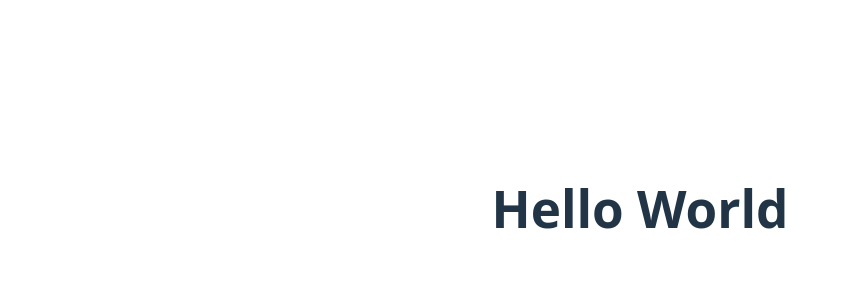
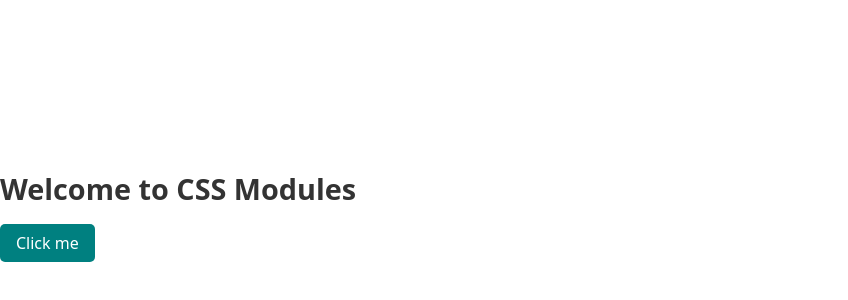
Before and after one commit to 73N37/react-routing, a React (Vite) app: page / in a window 1280 px wide. Shown: the part 192-492 px from the top of the page, without its empty margins (0-848 px from the left). Built offline with nearby package versions, Linux system fonts and the light colour scheme.

Commit message:
Implement CSS Modules for App component and add styling in App.module.css

```diff
--- a/src/App.jsx
+++ b/src/App.jsx
@@ -1,11 +1,10 @@
-import './App.css'
+import styles from './App.module.css';
 
-function App() {
+export default function App() {
   return (
-    <>
-      <h1>Hello World</h1>
-    </>
-  )
+    <div className={styles.container}>
+      <h1 className={styles.title}>Welcome to CSS Modules</h1>
+      <button className={styles.button}>Click me</button>
+    </div>
+  );
 }
-
-export default App
--- /dev/null
+++ b/src/App.module.css
@@ -0,0 +1,21 @@
+* App.module.css */
+.container {
+  padding: 2rem;
+  background-color: #f0f0f0;
+  text-align: center;
+  border-radius: 8px;
+}
+
+.title {
+  color: #333;
+  font-size: 1.8rem;
+}
+
+.button {
+  padding: 0.5rem 1rem;
+  border: none;
+  background-color: teal;
+  color: white;
+  border-radius: 5px;
+  cursor: pointer;
+}
```
